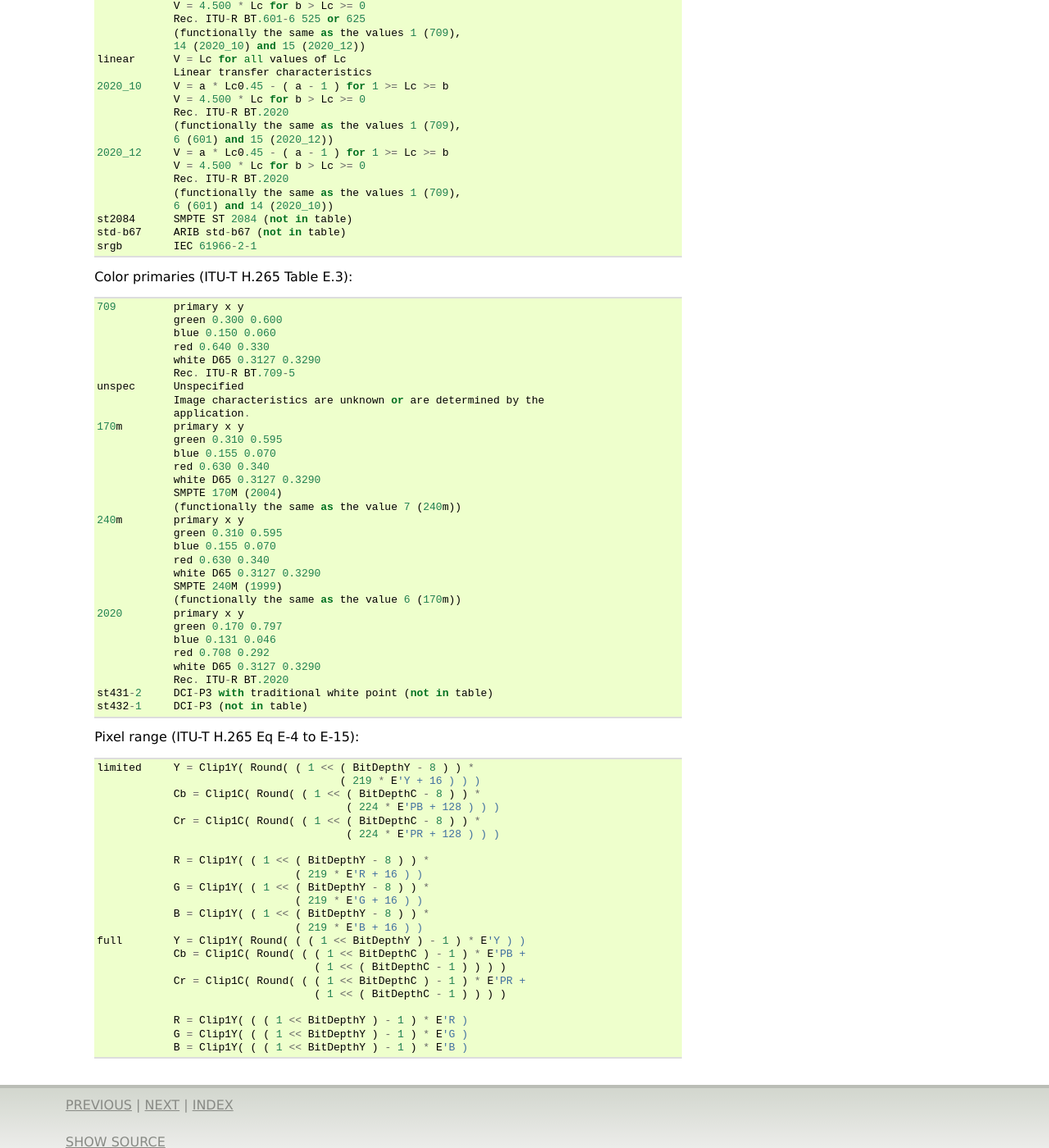
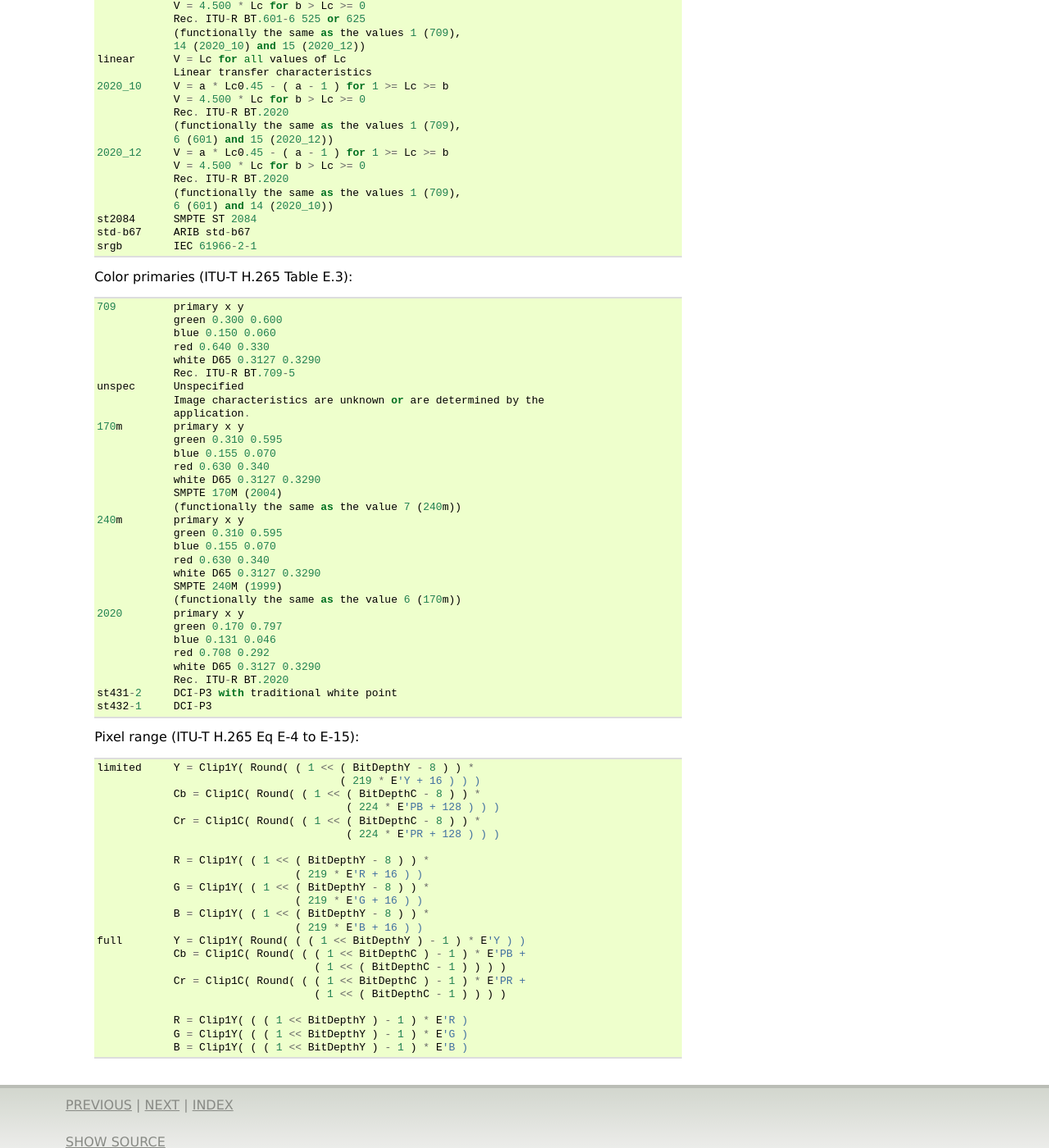
Before and after one commit to vapoursynth/vapoursynth, a Sphinx documentation site: the page built from doc/functions/resize.rst, in a window 1280 px wide and 1400 px high, scrolled down 3325 px. Shown: the whole window at 82% size. Built offline with Sphinx 7.4.7, drawn with Linux system fonts in a browser that asks for light colours; formulas are drawn with MathJax 3.

Commit message:
Update resize docs

```diff
--- a/doc/functions/resize.rst
+++ b/doc/functions/resize.rst
@@ -182,8 +182,8 @@ Resize
                     Rec. ITU-R BT.2020
                     (functionally the same as the values 1 (709),
                     6 (601) and 14 (2020_10))
-        st2084      SMPTE ST 2084 (not in table)
-        std-b67     ARIB std-b67 (not in table)
+        st2084      SMPTE ST 2084
+        std-b67     ARIB std-b67
         srgb        IEC 61966-2-1
 
       Color primaries (ITU-T H.265 Table E.3)::
@@ -217,8 +217,8 @@ Resize
                     red 0.708 0.292
                     white D65 0.3127 0.3290
                     Rec. ITU-R BT.2020
-        st431-2     DCI-P3 with traditional white point (not in table)
-        st432-1     DCI-P3 (not in table)
+        st431-2     DCI-P3 with traditional white point
+        st432-1     DCI-P3
 
       Pixel range (ITU-T H.265 Eq E-4 to E-15)::
 
```
